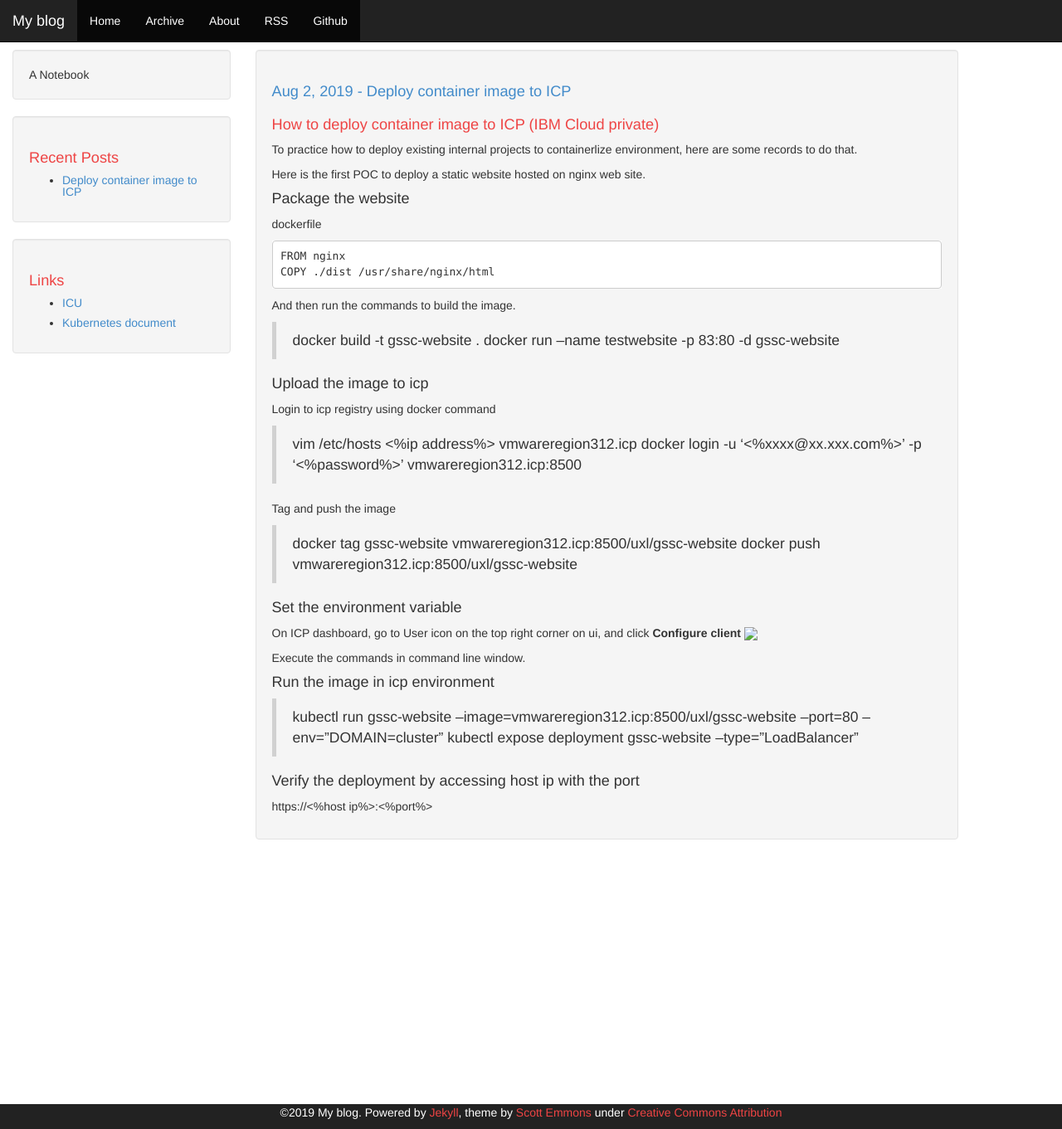
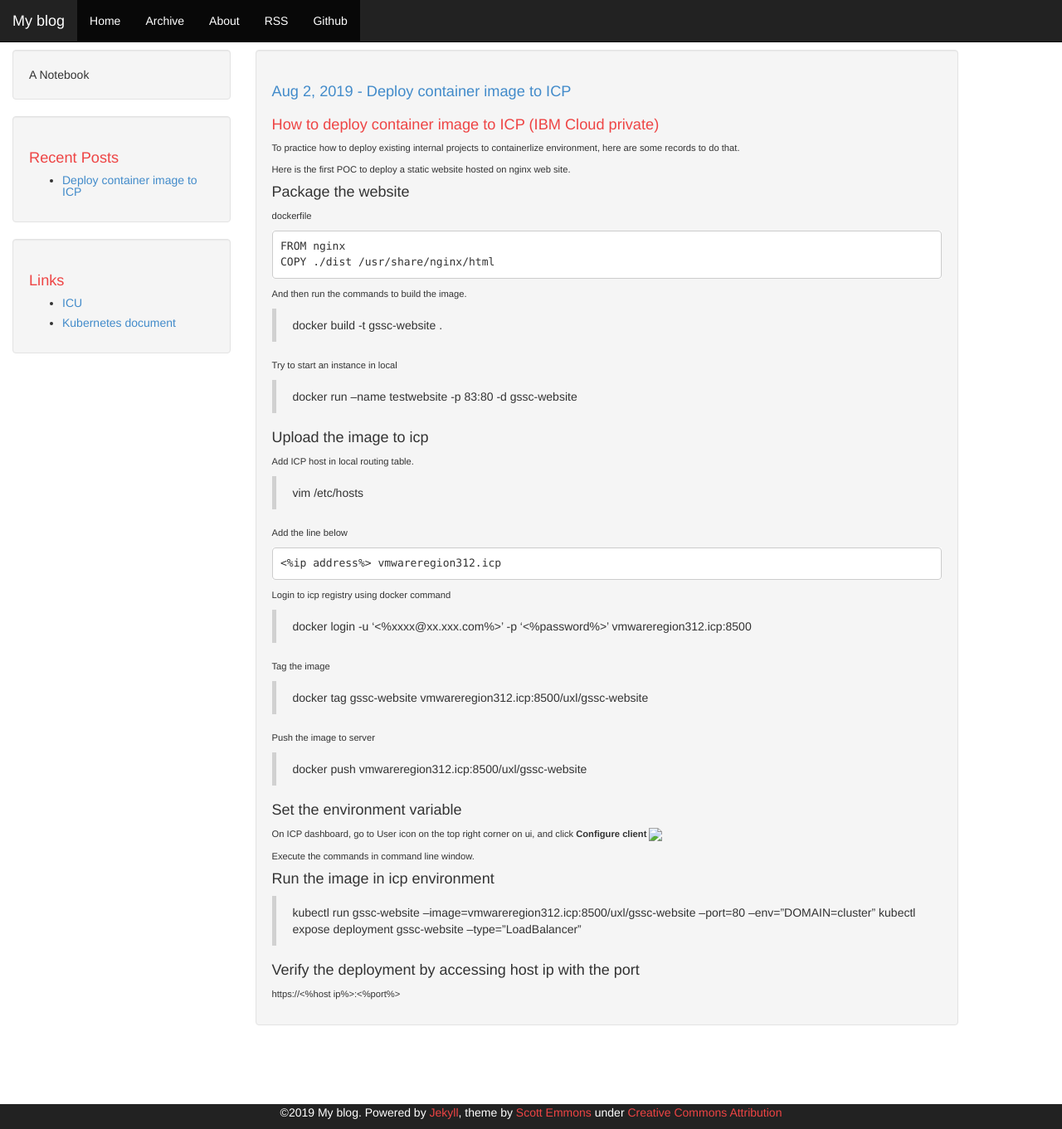
Before and after one commit to pyllearn/notebook, a Jekyll site: the page built from _posts/2019-08-02-deploy-image-to-icp.md, in a window 1280 px wide and 1361 px high. Shown: the whole window at 83% size. Built offline with Jekyll 4.4.1, drawn with Linux system fonts in a browser that asks for light colours.

Commit message:
update icp

````diff
--- a/_posts/2019-08-02-deploy-image-to-icp.md
+++ b/_posts/2019-08-02-deploy-image-to-icp.md
@@ -19,19 +19,29 @@ FROM nginx
 COPY ./dist /usr/share/nginx/html
 ```
 And then run the commands to build the image.
+
 > docker build -t gssc-website .
+
+Try to start an instance in local
+
 > docker run --name testwebsite -p 83:80 -d gssc-website
 
 #### Upload the image to icp
-Login to icp registry using docker command
+Add ICP host in local routing table.
 
 > vim /etc/hosts
-> <%ip address%> vmwareregion312.icp
+
+Add the line below
+```
+<%ip address%> vmwareregion312.icp
+```
+Login to icp registry using docker command
 > docker login -u '<%xxxx@xx.xxx.com%>' -p '<%password%>' vmwareregion312.icp:8500
 
-Tag and push the image
+Tag the image
+>  docker tag  gssc-website vmwareregion312.icp:8500/uxl/gssc-website
 
->  docker tag  gssc-website vmwareregion312.icp:8500/uxl/gssc-website
+Push the image to server
 >  docker push vmwareregion312.icp:8500/uxl/gssc-website
 
 #### Set the environment variable
--- a/css/theme.css
+++ b/css/theme.css
@@ -42,6 +42,10 @@ body {
     font-size: 1.3em;
 }
 
+.well p {
+    font-size: 0.8em;
+}
+
 .author {
     color: #ee4444;
 }
````
Also changed, not shown: images/config.png.
